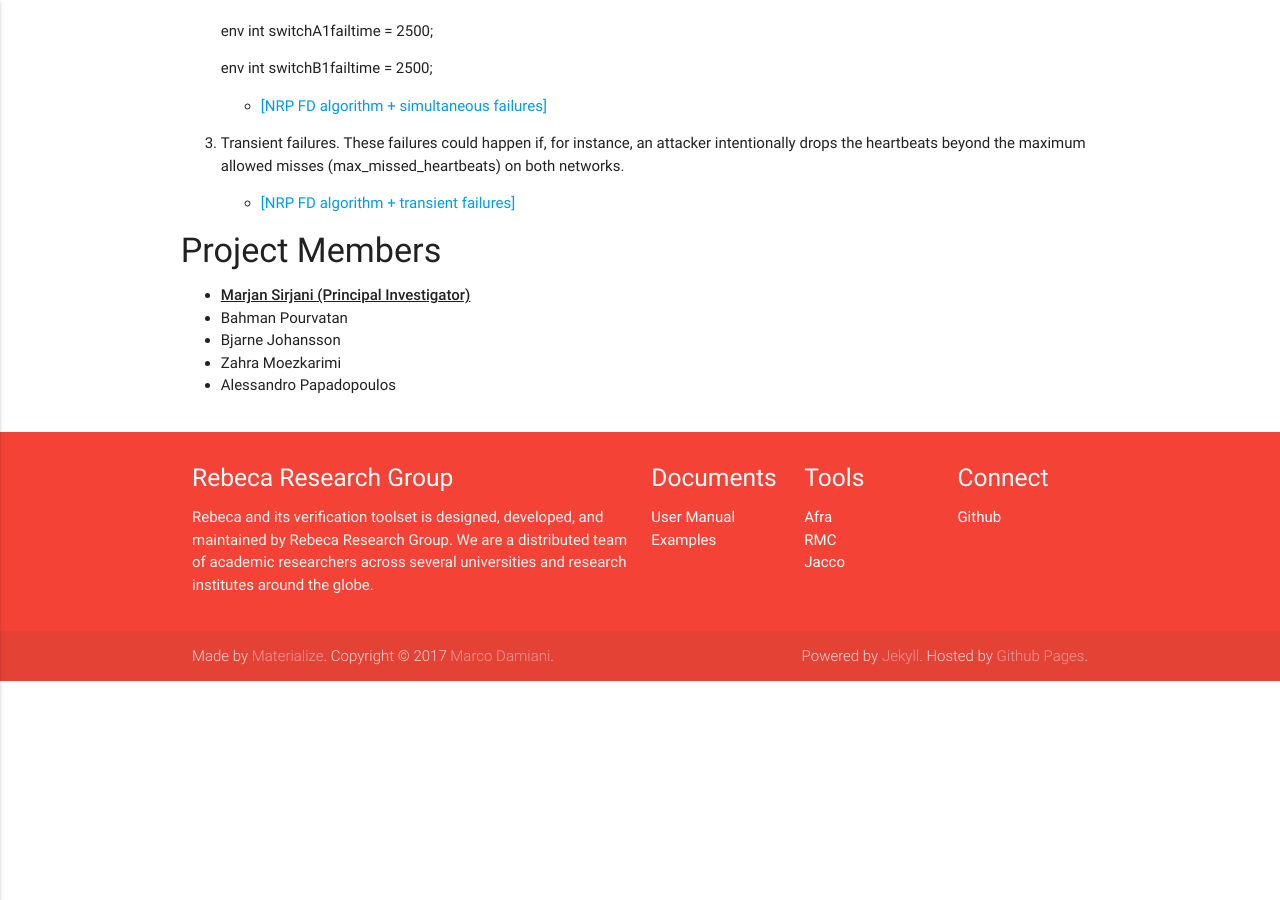
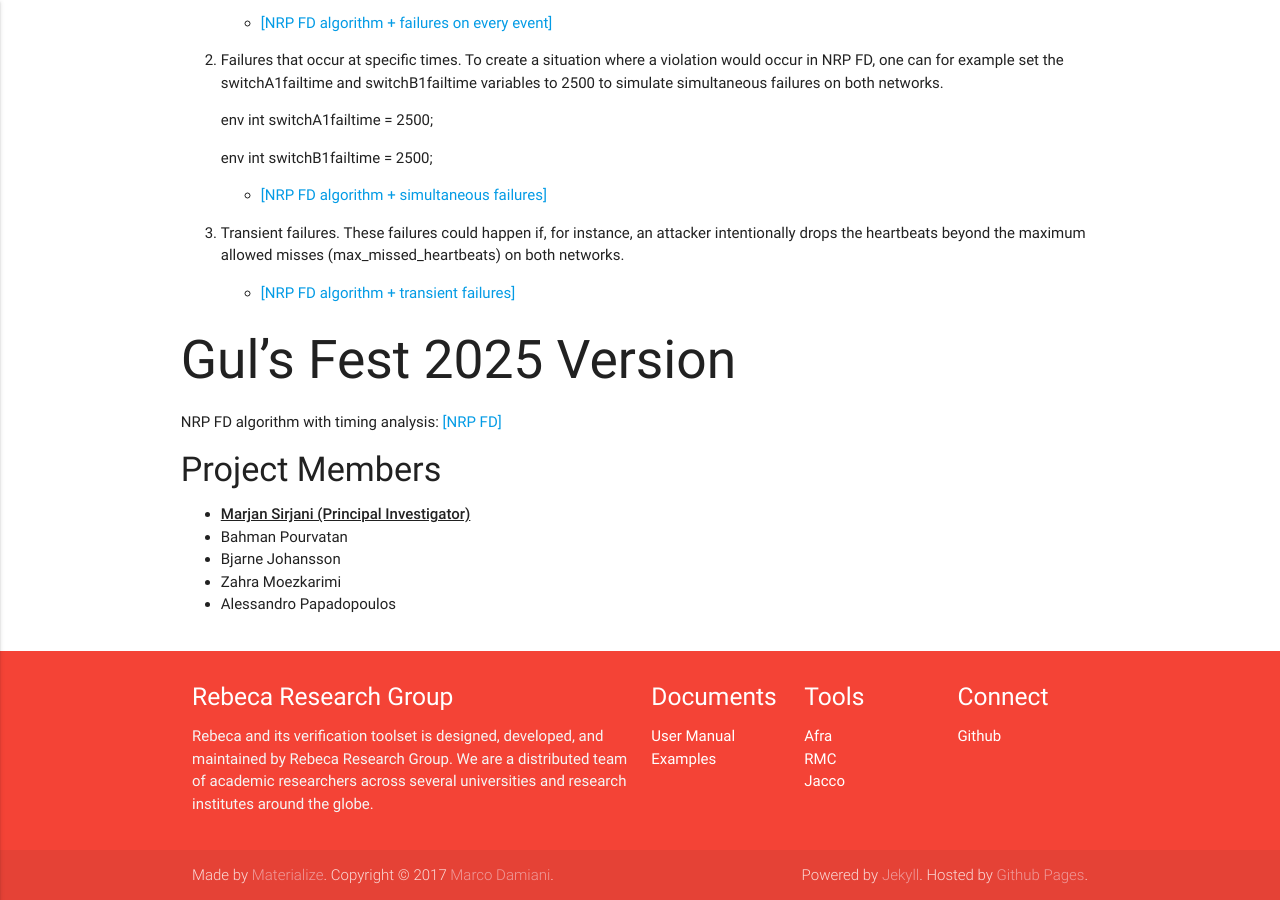
Before and after one commit to rebeca-lang/rebeca-lang.github.io, a Jekyll site: the page built from projects/DistributedControllers.md, in a window 1280 px wide and 900 px high, scrolled down 1442 px. Built offline with Jekyll 4.4.1, drawn with Linux system fonts in a browser that asks for light colours; before the commit the page ends 2123 px from its top, so only the background shows below that; some of the changed text lies outside the part shown.

Commit message:
Update DistributedControllers.md
Add NRPFD-TimingAnalysis-GulFest.zip

```diff
--- a/projects/DistributedControllers.md
+++ b/projects/DistributedControllers.md
@@ -14,6 +14,8 @@ We have discovered an issue in where we may have two primary controllers at the
 
 It's worth noting that this project is undertaken in collaboration with ABB Industrial Automation, Process Control Platform, in Västerås, Sweden.
 
+
+## MARS@ETAPS 2024 Version
 #### Case Studies
 * NRP FD algorithm: [ [NRP FD] ](/assets/projects/DistributedControllers/NRPFD.zip)
 
@@ -50,7 +52,8 @@ We have modeled failures in three scenarios. These situations lead to violations
 
     * [ [NRP FD algorithm + transient failures] ](/assets/projects/DistributedControllers/NRPFD-C8-TransientError.rebeca)
 
-
+## Gul's Fest 2025 Version
+NRP FD algorithm with timing analysis: [ [NRP FD] ](/assets/projects/DistributedControllers/NRPFD-TimingAnalysis-GulFest.zip)
 #### Project Members
 * **<u>Marjan Sirjani (Principal Investigator)</u>**
 * Bahman Pourvatan
```
